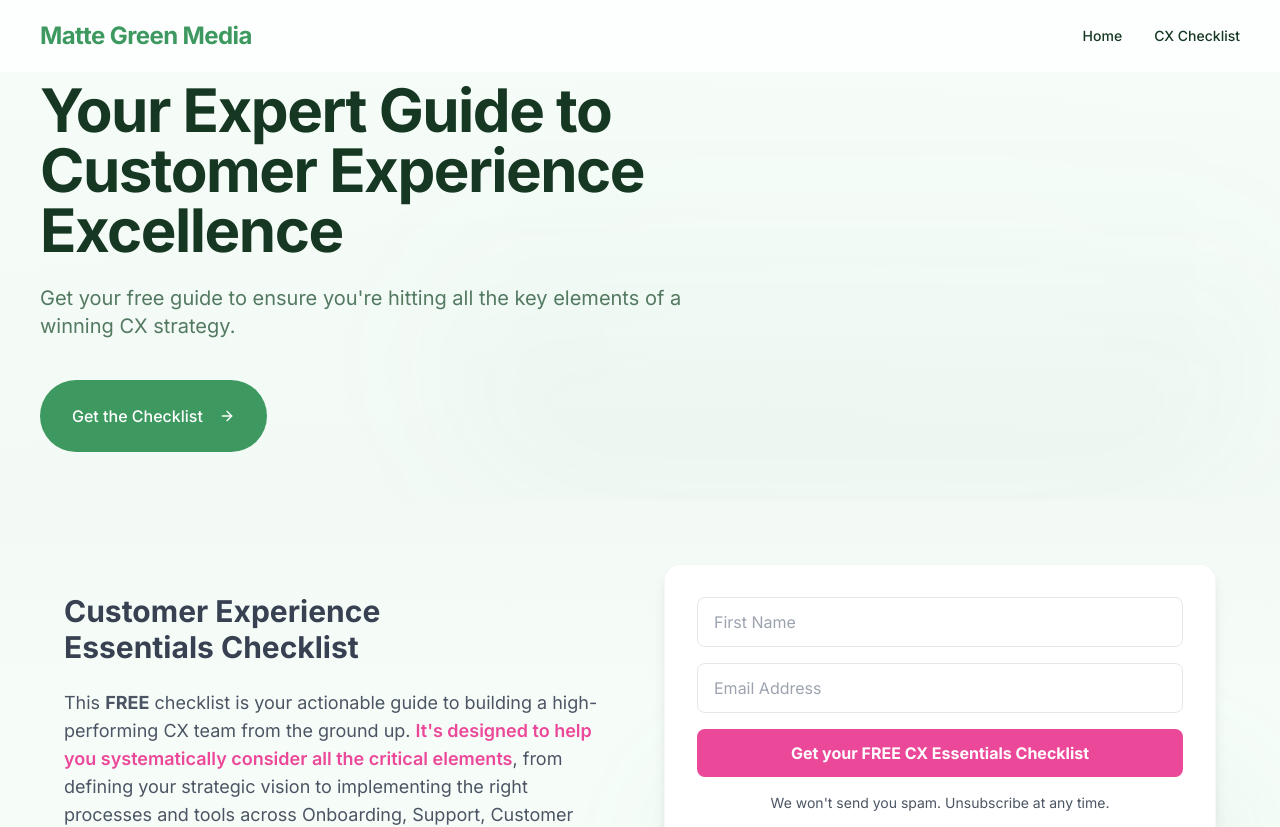
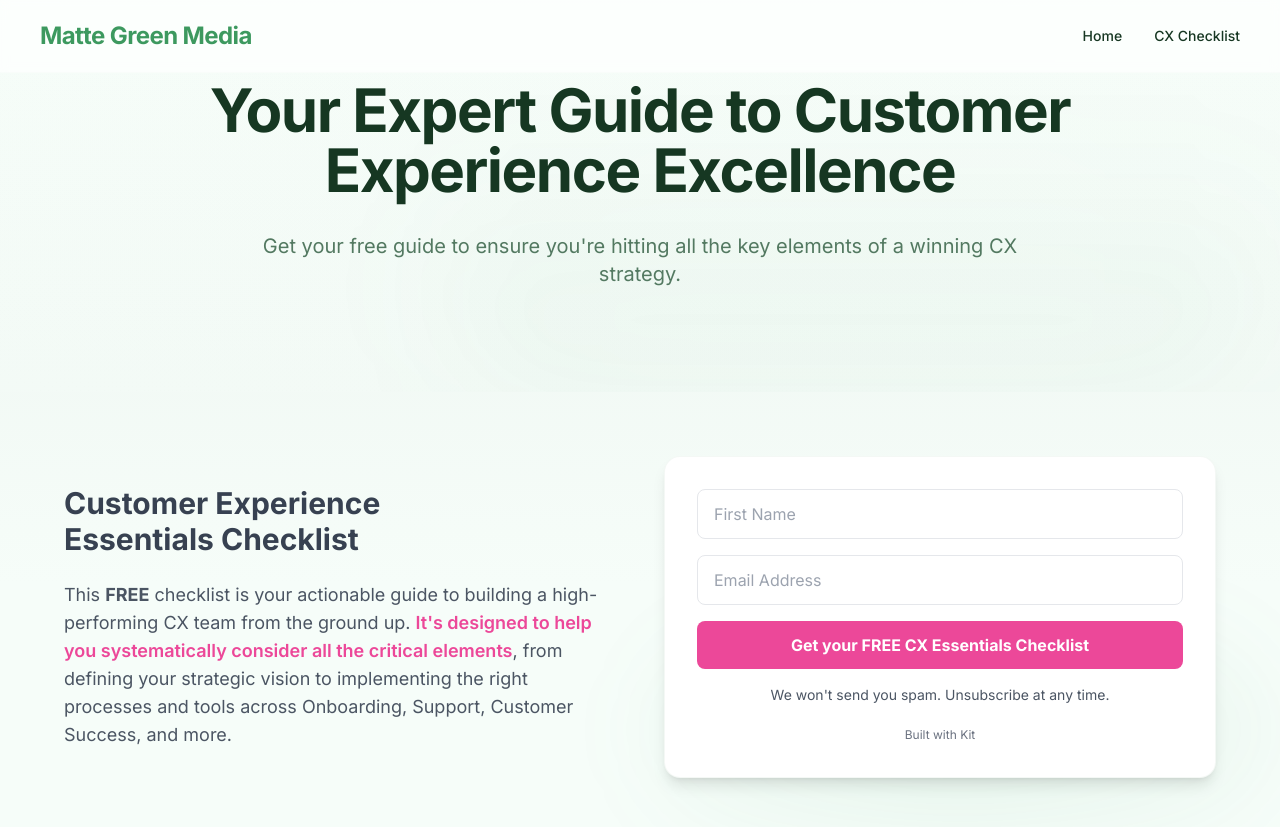
Before and after one commit to nexionly/signup-cx-checklist, a React (Vite) app: page / in a window 1280 px wide. Shown: the top 827 px of the page. Built offline with nearby package versions, Linux system fonts and the light colour scheme; grey boxes are pictures that could not be loaded.

Commit message:
Refactor: Simplify signup form section
Remove the green button and center-align the header and subheader text.

```diff
--- a/src/components/Hero.tsx
+++ b/src/components/Hero.tsx
@@ -1,27 +1,16 @@
 
 import React from 'react';
-import { Button } from './ui/button';
-import { ArrowRight } from 'lucide-react';
 
 const Hero = () => {
   return (
-    <div className="pt-20 pb-12 px-4 md:px-10 w-full relative overflow-hidden bg-gradient-to-b from-background to-secondary/30">
-      <div className="max-w-7xl mx-auto relative z-10">
-        <div className="max-w-3xl">
-          <h1 className="text-4xl md:text-5xl lg:text-6xl font-bold tracking-tight mb-6 fade-in text-foreground">
-            Your Expert Guide to Customer Experience Excellence
-          </h1>
-          <p className="text-lg md:text-xl text-muted-foreground mb-10 max-w-2xl slide-up">
-            Get your free guide to ensure you're hitting all the key elements of a winning CX strategy.
-          </p>
-          <div className="slide-up" style={{ animationDelay: '0.2s' }}>
-            <a href="#kit-form-container">
-              <Button className="rounded-full text-base px-8 py-6 h-auto font-medium">
-                Get the Checklist <ArrowRight className="ml-2 h-5 w-5" />
-              </Button>
-            </a>
-          </div>
-        </div>
+    <div className="pt-20 pb-16 px-4 md:px-10 w-full relative overflow-hidden bg-gradient-to-b from-background to-secondary/30">
+      <div className="max-w-6xl mx-auto relative z-10 text-center">
+        <h1 className="text-4xl md:text-5xl lg:text-6xl font-bold tracking-tight mb-8 fade-in text-foreground">
+          Your Expert Guide to Customer Experience Excellence
+        </h1>
+        <p className="text-lg md:text-xl text-muted-foreground mb-10 mx-auto max-w-3xl slide-up">
+          Get your free guide to ensure you're hitting all the key elements of a winning CX strategy.
+        </p>
       </div>
 
       {/* Background gradients */}
```
